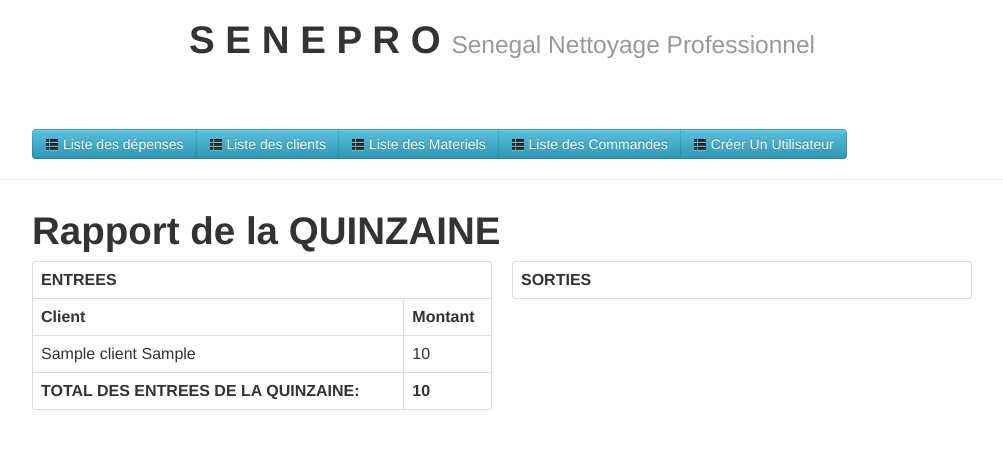
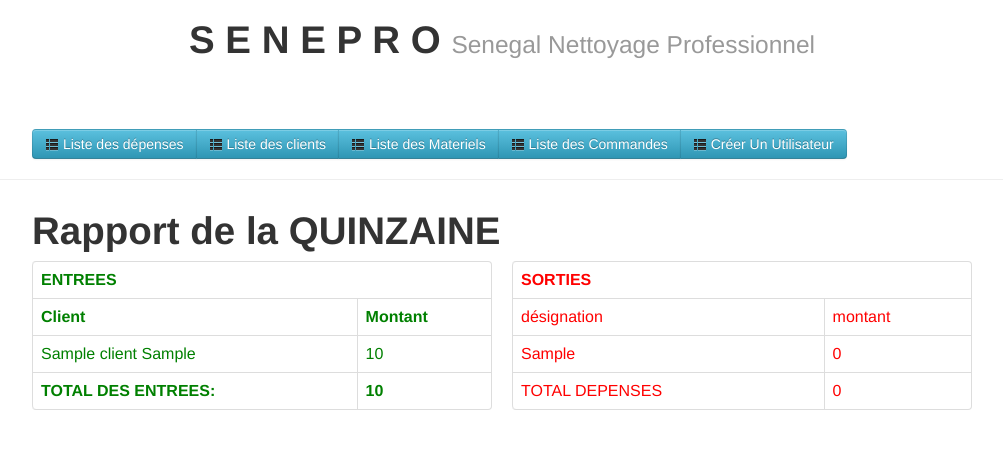
Before and after one commit to boubash/Senepro, a PHP site: page /admin.php in a window 1280 px wide. Shown: the top 449 px of the page, without its empty margins (138-1141 px from the left). Run offline with PHP 8.4, Linux system fonts and the light colour scheme; tables that the repository leaves empty or names only in its code hold one stand-in row (values such as "Sample post"); lists and menus that the app fills with data are empty.

Commit message:
création du fichier application.css inclusion application?css dans le header affichage total des depenses dans la page de l'administrateur

```diff
--- a/admin.php
+++ b/admin.php
@@ -59,20 +59,28 @@
 	//
 	// calculer les sorties périodiquement
 	//
+		$depenses= array();
+		$req = "SELECT SUM(somme) as montant, designation FROM depense GROUP BY designation ORDER BY montant";
+		$exec = mysql_query($req);
+		echo mysql_error();
+		if ($exec)
+		{
+			while ( $depense = mysql_fetch_assoc($exec))
+			{
+				array_push($depenses, $depense);
+			}
+		}
 
 ?>
 
 <div class="container">
 
-	<?php if(empty($commandes)): ?>
-
-	<?php else: ?>
-
 		<h1>Rapport de la QUINZAINE</h1>
 
 		<div class="row">
+
 			<div class="span6">
-				<table class='table table-bordered'>
+				<table class='table table-bordered table-entree' >
 					<tr>
 						<th colspan='2'>ENTREES</th>
 					</tr>
@@ -80,7 +88,10 @@
 						<th>Client</th>
 						<th>Montant</th>
 					</tr>
+
 					<?php $total_commandes = 0; ?>
+
+					<?php if(!empty($commandes)): ?>
 						<?php foreach ($commandes as $key => $commande): ?>
 							<?php $total_commandes += $commande['montant'] ?>
 							<tr>
@@ -88,22 +99,48 @@
 								<td><?php echo $commande['montant'] ?></td>
 							</tr>
 						<?php endforeach ?>
+					<?php else: ?>
+						<tr><th colspan='2'>PAS DE COMMANDE POUR CETTE PERIODE!</th></tr>
+					<?php endif ?>
+
 					<tr>
-						<th>TOTAL DES ENTREES DE LA QUINZAINE: </th>
+						<th>TOTAL DES ENTREES: </th>
 						<th><?php echo $total_commandes; ?></th>
 					</tr>
+
 				</table>
 			</div>
+
 			<div class="span6">
-				<table class='table table-bordered'>
+				<table class='table table-bordered table-sortie'>
 					<tr>
 						<th colspan='2'>SORTIES</th>
 					</tr>
+					<tr>
+						<td>désignation</td>
+						<td>montant</td>
+					</tr>
+					<?php if (empty($depenses)): ?>
+
+					<?php else: ?>
+					<?php $total_depenses=0 ?>
+						<?php foreach ($depenses as $key => $depense): ?>
+						<?php $total_depenses += $depense['montant']; ?>
+							<tr>
+								<td><?php echo $depense['designation']; ?></td>
+								<td><?php echo $depense['montant']; ?></td>
+							</tr>
+						<?php endforeach ?>
+						<tr>
+							<td>TOTAL DEPENSES</td>
+							<td><?php echo $total_depenses; ?></td>
+						</tr>
+					<?php endif ?>
 				</table>
 			</div>
+
 		</div>
 
-	<?php endif ?>
 
 </div>
 
--- /dev/null
+++ b/css/application.css
@@ -0,0 +1,8 @@
+.table-entree {
+
+	color:green;
+}
+.table-sortie {
+
+	color:red;
+}
--- a/header.php
+++ b/header.php
@@ -2,6 +2,7 @@
 <html>
 	<head>
 		<link rel='stylesheet' href='css/bootstrap.css' type="text/css" />
+		<link rel='stylesheet' href='css/application.css' type="text/css" />
 		<title>SENEPRO</title>
 	</head>
 	<body>
```
Lines whose indentation alone changed are shown as unchanged.
